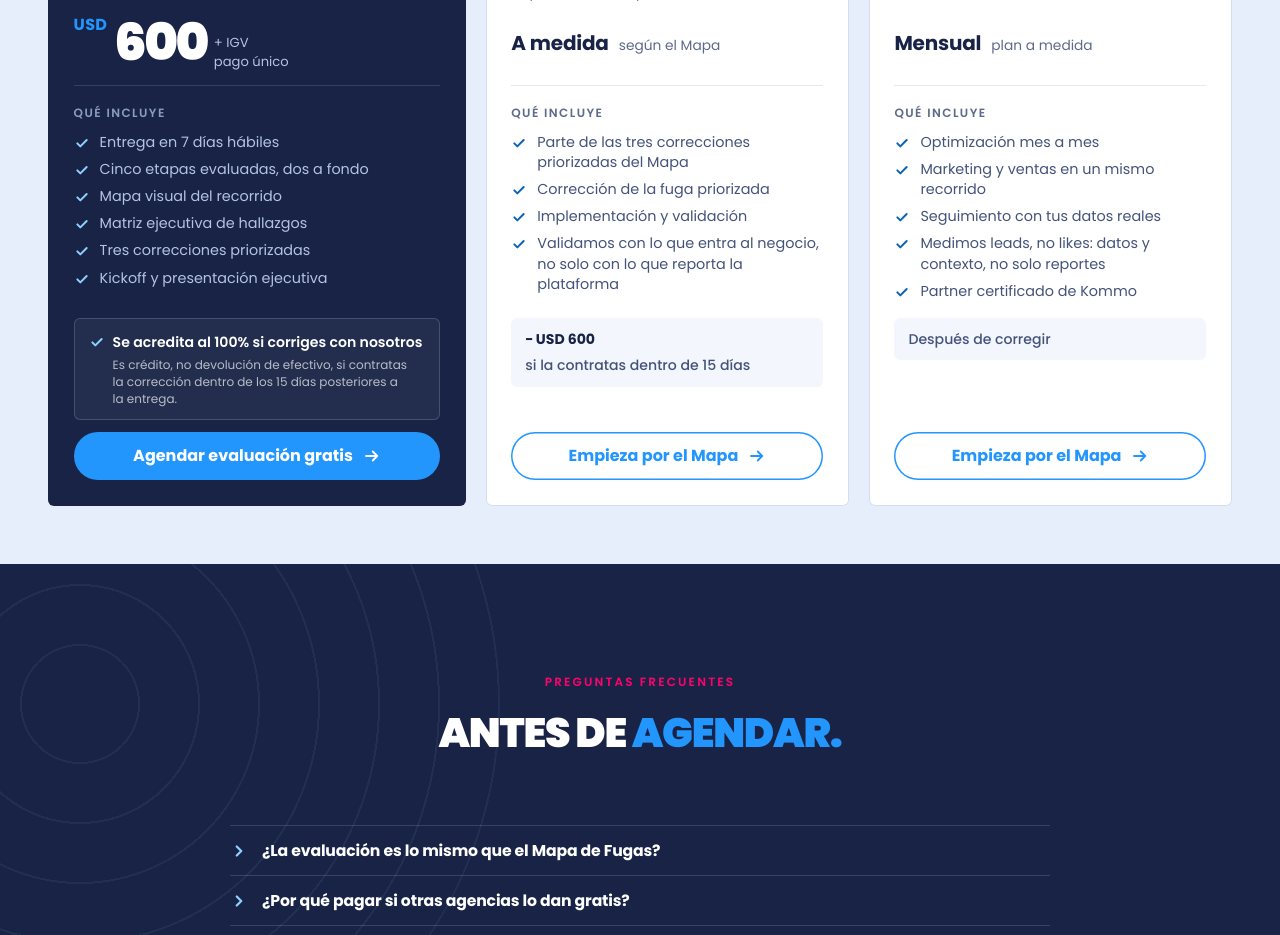
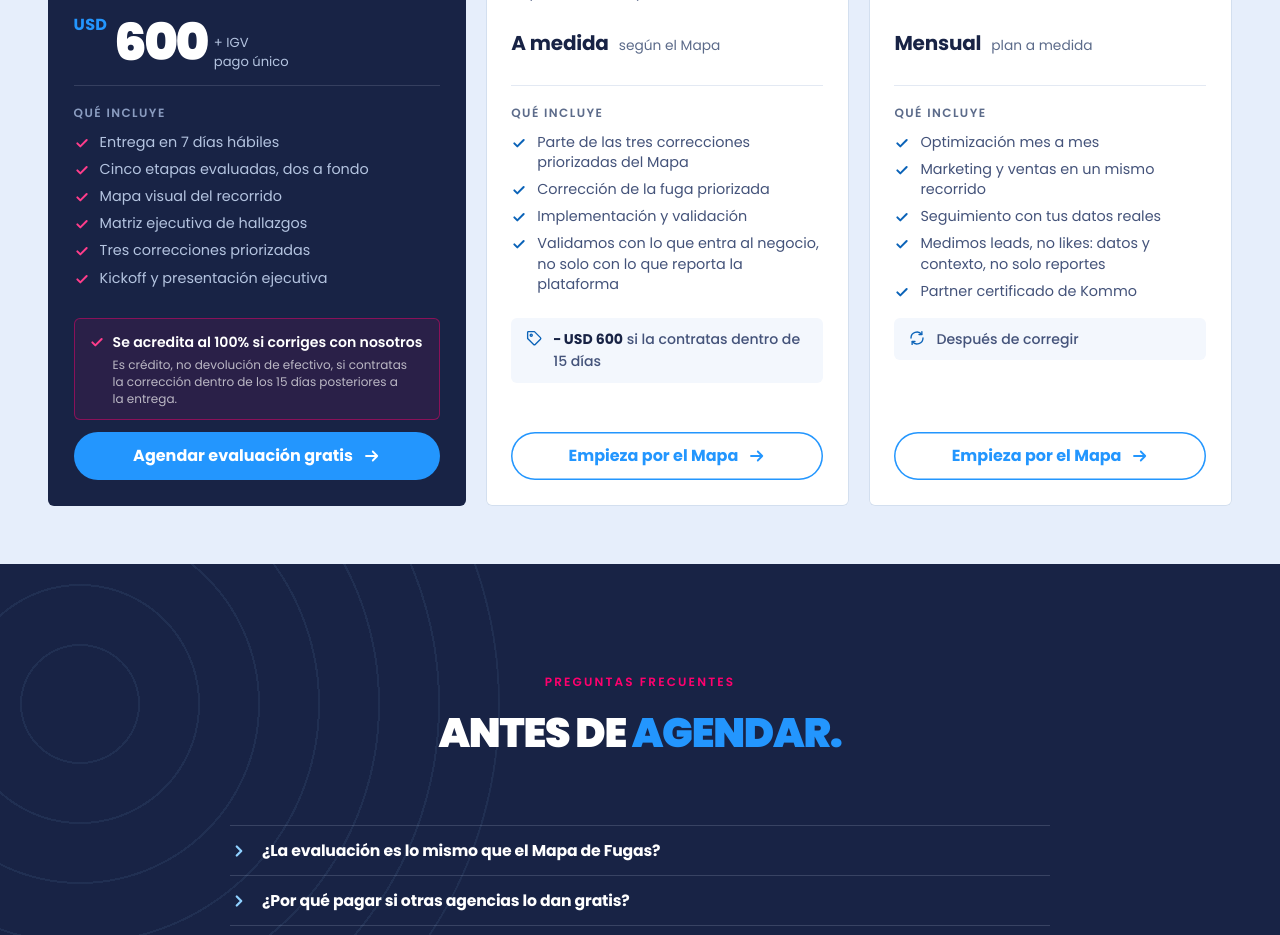
Before and after one commit to ManyaDM/manya-landing, a Next.js app: page /mapa-de-fugas in a window 1280 px wide. Shown: the part 5700-6635 px from the top of the page. Built offline with nearby package versions, Linux system fonts and the light colour scheme.

Commit message:
style(mapa-de-fugas): fuchsia accents on featured plan and icons on secondary credit boxes

```diff
--- a/app/mapa-de-fugas/MapaDeFugas.jsx
+++ b/app/mapa-de-fugas/MapaDeFugas.jsx
@@ -1674,7 +1674,7 @@ export default function MapaDeFugas() {
               </ul>
             </div>
             <div className="plan-end">
-              <p className="plan-credit is-soft"><span className="plan-minus">− USD 600</span>si la contratas dentro de 15 días</p>{" "}
+              <p className="plan-credit is-soft"><svg aria-hidden="true"><use href="#i-tag" /></svg><span><span className="plan-minus">− USD 600</span>{" "}si la contratas dentro de 15 días</span></p>{" "}
               <a className="btn wide btn-outline" href="#agendar" data-cta="inversion-correccion">Empieza por el Mapa{" "}<svg aria-hidden="true"><use href="#i-arrow" /></svg></a>{" "}
             </div>
           </article>
@@ -1697,7 +1697,7 @@ export default function MapaDeFugas() {
               </ul>
             </div>
             <div className="plan-end">
-              <p className="plan-credit is-ghost">Después de corregir</p>{" "}
+              <p className="plan-credit is-ghost"><svg aria-hidden="true"><use href="#i-cycle" /></svg><span>Después de corregir</span></p>{" "}
               <a className="btn wide btn-outline" href="#agendar" data-cta="inversion-gestion">Empieza por el Mapa{" "}<svg aria-hidden="true"><use href="#i-arrow" /></svg></a>{" "}
             </div>
           </article>
--- a/app/mapa-de-fugas/mapa-de-fugas.css
+++ b/app/mapa-de-fugas/mapa-de-fugas.css
@@ -1452,11 +1452,14 @@ html:has(.mdf){scroll-behavior:smooth;scroll-padding-top:calc(80px + 20px)}
 .mdf .plan-price.is-quote .plan-per{font-size:.86rem;color:var(--ink-mute)}
 .mdf .plan-label{color:var(--ink-mute);letter-spacing:.12em}
 .mdf .plan-feats svg,.mdf .plan.is-featured .plan-feats svg{width:16px;height:16px;margin-top:3px;padding:0;border-radius:0;background:none;color:var(--blue-ink)}
-.mdf .plan.is-featured .plan-feats svg{color:var(--ice)}
+/* featured plan: fuchsia accents (checks + credit) so it stands out from the two secondary plans */
+.mdf .plan.is-featured .plan-feats svg{color:#ff3d8b}
 .mdf .plan-feats li,.mdf .plan-meta dd{font-size:.9rem}
 .mdf .plan.is-featured .plan-credit{padding:12px 14px;border:1px solid rgba(222,234,251,.18);border-radius:6px;background:rgba(255,255,255,.05);color:#fff;font-size:.88rem}
-.mdf .plan.is-featured .plan-credit svg{color:var(--ice)}
-.mdf .plan-credit.is-soft,.mdf .plan-credit.is-ghost{border-radius:6px;background:var(--paper-tint);color:var(--ink-soft);font-size:.88rem;font-weight:500}
+.mdf .plan.is-featured .plan-credit{border-color:rgba(255,0,110,.45);background:rgba(255,0,110,.08)}
+.mdf .plan.is-featured .plan-credit svg{color:#ff3d8b}
+.mdf .plan-credit.is-soft,.mdf .plan-credit.is-ghost{flex-wrap:nowrap;align-items:flex-start;gap:10px;border-radius:6px;background:var(--paper-tint);color:var(--ink-soft);font-size:.88rem;font-weight:500}
+.mdf .plan-credit.is-soft svg,.mdf .plan-credit.is-ghost svg{width:18px;height:18px;margin-top:1px;color:var(--blue-ink)}
 .mdf .plan-credit.is-soft .plan-minus{font-weight:700;color:var(--navy)}
 
 /* 5 · casos: sin etiquetas de año/proyecto; cita un paso más chica y con aire parejo arriba y abajo */
```
